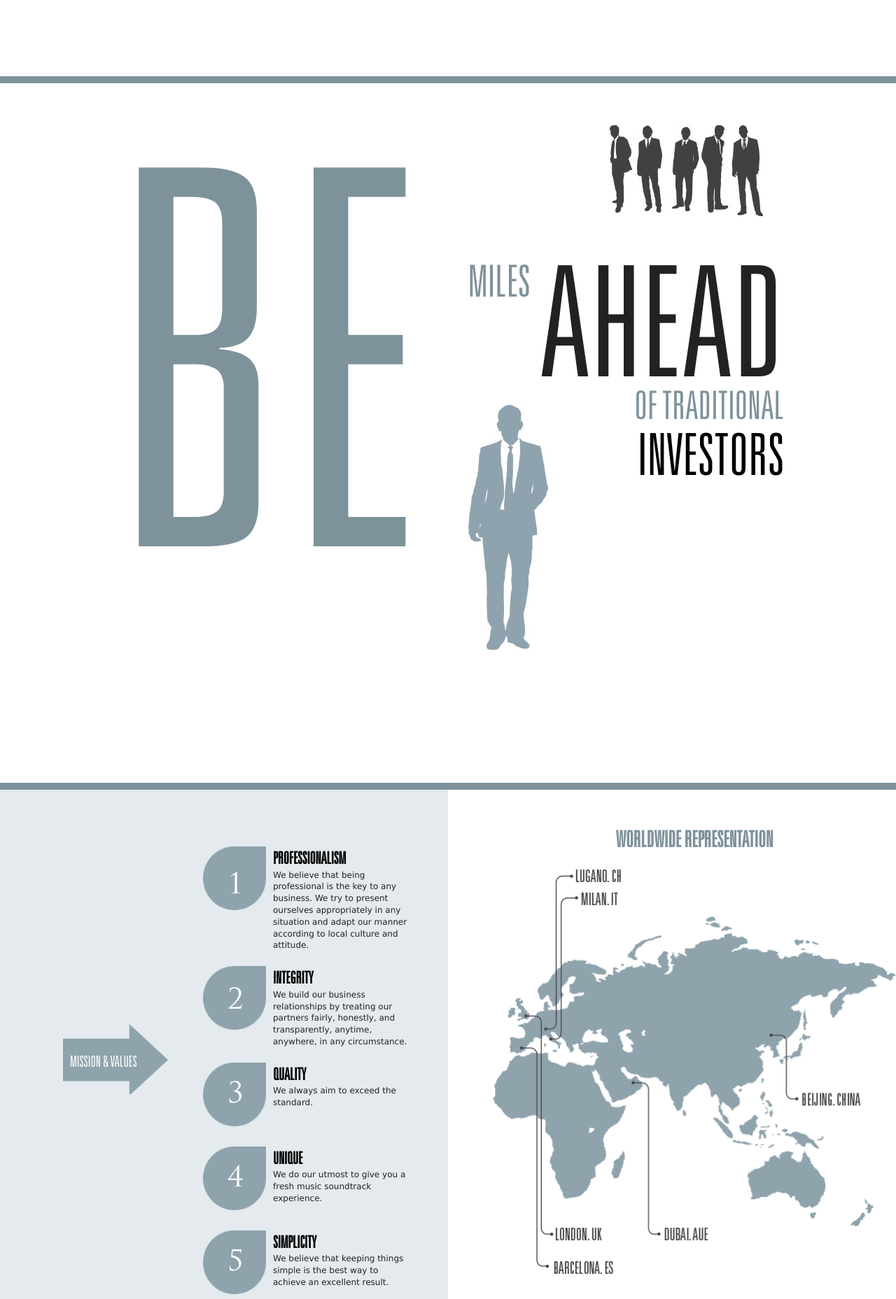
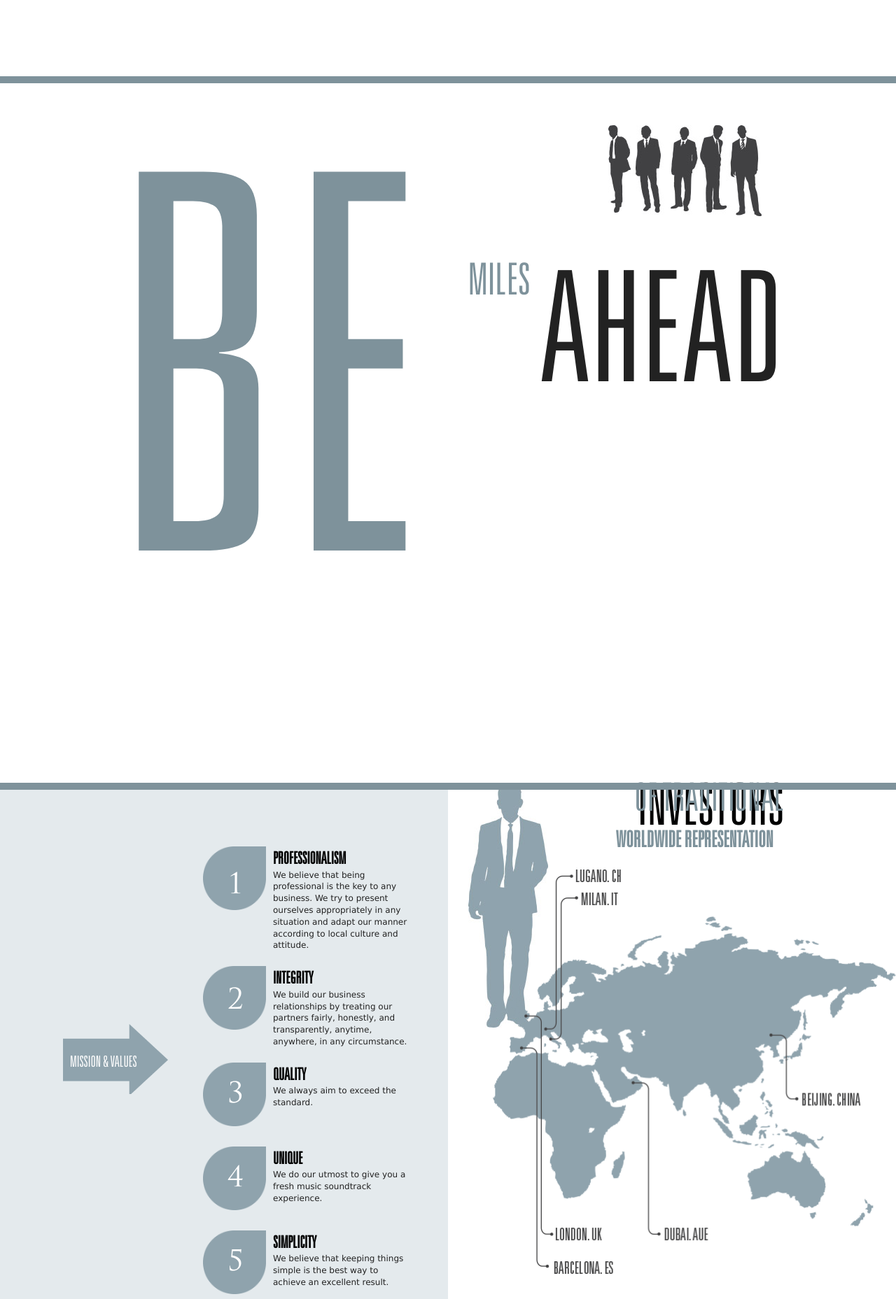
Before and after one commit to rohanchambers/SFF, a PHP site: page / in a window 1280 px wide. Shown: the part 2981-4838 px from the top of the page at 70% size. Run offline with PHP 8.4, Linux system fonts and the light colour scheme.

Commit message:
complete skrollr transitions for miles ahead slide

```diff
--- a/css/main.css
+++ b/css/main.css
@@ -333,42 +333,42 @@ footer {
   line-height: normal; }
 #milesAhead #text-be {
   position: absolute;
-  top: 60px;
+  top: 7%;
   font-size: 750px;
   color: #7e929b; }
 #milesAhead #text-miles {
   position: absolute;
-  top: 200px;
-  left: 0px;
+  top: 21%;
+  left: 0;
   font-size: 63px;
   color: #7e929b; }
 #milesAhead #text-ahead {
   position: absolute;
-  top: 200px;
+  top: 21%;
   right: 0;
   font-size: 220px; }
+#milesAhead #text-traditional {
+  position: absolute;
+  top: 41%;
+  right: 0;
+  font-size: 56px;
+  color: #7e929b; }
 #milesAhead #text-investors {
   position: absolute;
-  top: 440px;
+  top: 47%;
   right: 0;
   font-size: 83px;
   color: #000; }
-#milesAhead #text-traditional {
-  position: absolute;
-  top: 380px;
-  right: 0;
-  font-size: 56px;
-  color: #7e929b; }
 #milesAhead #group-persons {
   position: absolute;
-  top: 0;
-  right: 30px;
+  top: 0%;
+  right: 7%;
   width: 219px;
   height: 130px;
   background: url(../img/milesAhead/milesAhead_group.jpg) no-repeat; }
 #milesAhead #person {
   position: absolute;
-  top: 400px;
+  top: 43%;
   left: 0;
   width: 114px;
   height: 350px;
--- a/css/main.scss
+++ b/css/main.scss
@@ -406,7 +406,6 @@ footer {
         .col-1, .col-2 {
             position: relative;
             min-height: 940px;
-
         }
     }
 
@@ -417,46 +416,46 @@ footer {
 
     #text-be {
         position: absolute;
-        top: 60px;
+        top: 7%;
         font-size: 750px;
         color: $primary-color;
     }
 
    #text-miles {
         position: absolute;
-        top: 200px;
-        left: 0px;
+        top: 21%;
+        left: 0;
         font-size: 63px;
         color: $primary-color;
     }
 
     #text-ahead {
         position: absolute;
-        top: 200px;
+        top: 21%;
         right: 0;
         font-size: 220px;
     }
 
+    #text-traditional {
+        position: absolute;
+        top: 41%;
+        right: 0;
+        font-size: 56px;
+        color: $primary-color;
+    }
+
     #text-investors {
         position: absolute;
-        top: 440px;
+        top: 47%;
         right: 0;
         font-size: 83px;
         color: #000;
     }
 
-    #text-traditional {
-        position: absolute;
-        top: 380px;
-        right: 0;
-        font-size: 56px;
-        color: $primary-color;
-    }
-
     #group-persons {
         position: absolute;
-        top: 0;
-        right: 30px;
+        top: 0%;
+        right: 7%;
         width: 219px;
         height: 130px;
         background: url(../img/milesAhead/milesAhead_group.jpg) no-repeat;
@@ -464,7 +463,7 @@ footer {
 
     #person {
         position: absolute;
-        top: 400px;
+        top: 43%;
         left: 0;
         width: 114px;
         height: 350px;
--- a/css/skrollr-keyframes.css
+++ b/css/skrollr-keyframes.css
@@ -89,3 +89,173 @@
         top:-20%;
     }
 }
+
+
+
+
+
+#text-be {
+    -skrollr-animation-name:text-be;
+}
+
+@-skrollr-keyframes text-be {
+    0 {
+        top:7%;
+    }
+
+    2475  {
+        top: 40%;
+    }
+
+    3090 {
+        top: 7%;
+    }
+
+    3500 {
+        top: 7%;
+    }
+
+    3875 {
+        top: -20%;
+    }
+}
+
+#text-miles {
+    -skrollr-animation-name:text-miles;
+}
+
+@-skrollr-keyframes text-miles {
+    0 {
+        top:21%;
+    }
+
+    2600  {
+        top: 80%;
+    }
+
+    3090 {
+        top:22%;
+    }
+
+    3475 {
+        top:-20%;
+    }
+}
+
+#text-ahead {
+    -skrollr-animation-name:text-ahead;
+}
+
+@-skrollr-keyframes text-ahead {
+    0 {
+        top:22%;
+    }
+
+    2800  {
+        top: 80%;
+    }
+
+    3090 {
+        top:22%;
+    }
+
+    3900 {
+        top:-20%;
+    }
+}
+
+#text-traditional {
+    -skrollr-animation-name:text-traditional;
+}
+
+@-skrollr-keyframes text-traditional {
+    0 {
+        top:100%;
+    }
+
+    2600  {
+        top:200%;
+    }
+
+    3090 {
+        top:41%;
+    }
+
+    3200 {
+        top:41%;
+    }
+
+    3700 {
+        top:0%;
+    }
+}
+
+#text-investors {
+    -skrollr-animation-name:text-investors;
+}
+
+@-skrollr-keyframes text-investors {
+    0 {
+        top:100%;
+    }
+
+    2600  {
+        top:300%;
+    }
+
+    3090 {
+        top:47%;
+    }
+
+    3300 {
+        top:47%;
+    }
+
+    3550 {
+        top:0%;
+    }
+}
+
+#person {
+    -skrollr-animation-name:person;
+}
+
+@-skrollr-keyframes person {
+    0 {
+        top:100%;
+    }
+
+    2600  {
+        top:300%;
+    }
+
+    3090 {
+        top:47%;
+    }
+
+    3900 {
+        top:-20%;
+    }
+}
+
+#group-persons {
+    -skrollr-animation-name:group-persons;
+}
+
+@-skrollr-keyframes group-persons {
+    0 {
+        top:0%;
+    }
+
+    2150  {
+        top: 20%;
+    }
+
+    3090 {
+        top:0%;
+    }
+
+    3475 {
+        top:0%;
+    }
+}
```
